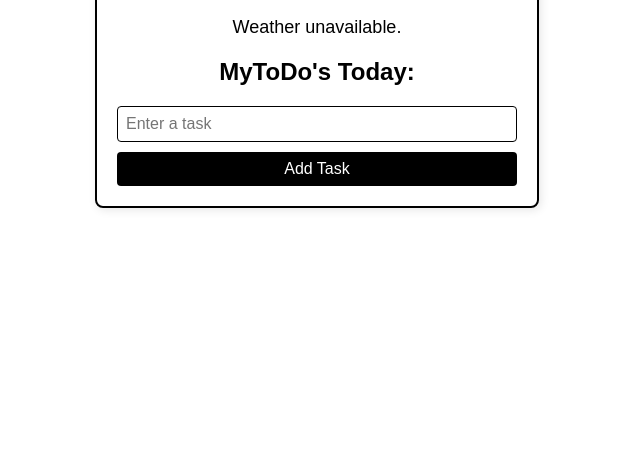
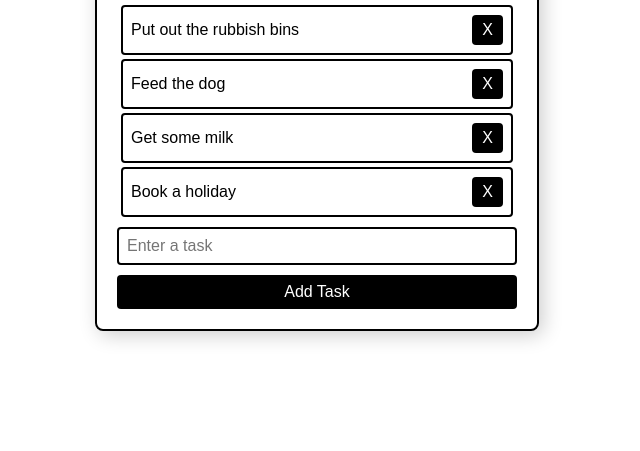
Before and after one commit to sidendev/MyToDo, a website built with Vite: page index.html in a window 1280 px wide. Shown: the part 349-800 px from the top of the page, without its empty margins (323-963 px from the left). Built offline with nearby package versions, Linux system fonts and the light colour scheme; no server answers.

Commit message:
Add fetch tasks function to pull list from json in public directory, updated styling

```diff
--- a/public/todos.json
+++ b/public/todos.json
@@ -0,0 +1,24 @@
+{
+    "tasks": [
+        {
+            "id": 1,
+            "task": "Put out the rubbish bins",
+            "taskComplete": false
+        },
+        {
+            "id": 2,
+            "task": "Feed the dog",
+            "taskComplete": false
+        },
+        {
+            "id": 3,
+            "task": "Get some milk",
+            "taskComplete": false
+        },
+        {
+            "id": 4,
+            "task": "Book a holiday",
+            "taskComplete": false
+        }
+    ]
+}
--- a/src/main.ts
+++ b/src/main.ts
@@ -15,7 +15,9 @@ app.innerHTML = `
     <p id="weather">Fetching weather...</p>
 
     <h2 class="todo__heading">MyToDo's Today:</h2>
-    <ul class="todo__list" id="todoList"></ul>
+
+    <ul class="todo__list" id="todoList">
+    </ul>
 
     <form id="todoForm" class="todo__form">
       <input type="text" id="todoInput" class="todo__input" placeholder="Enter a task" />
@@ -36,7 +38,7 @@ const updateGreeting = (): void => {
     if (!greetingElement) return;
 
     const now: Date = new Date();
-    console.log('now:', now);
+    // console.log('now:', now);
     const hours: number = now.getHours();
     let greeting: string = 'Hello';
 
@@ -48,24 +50,66 @@ const updateGreeting = (): void => {
         greeting = 'Good evening';
     }
 
-    greetingElement.textContent = `${greeting}, Si!`;
+    greetingElement.textContent = `${greeting}, Si`;
 };
 
 const fetchWeather = async (): Promise<void> => {
     const weatherElement = document.getElementById('weather');
     if (!weatherElement) return;
 
+    // London API not currently working, using Manchester for now
     try {
         const response: Response = await fetch(
-            'https://wttr.in/London?format=%C+%t'
+            'https://wttr.in/Manchester?format=%C+%t'
         );
         const weatherText: string = await response.text();
         weatherElement.textContent = `Today's weather in London: ${weatherText}`;
     } catch (error) {
         weatherElement.textContent = 'Weather unavailable.';
+        console.log(error);
+    }
+};
+
+// const fetchTasks = async (): Promise<void> => {
+//     try {
+//         const response = await fetch('/todos.json');
+//         const tasks = await response.json();
+//         console.log(tasks);
+//     } catch (error) {
+//         console.error('Failed to fetch tasks:', error);
+//     }
+// };
+
+const fetchTasks = async (): Promise<void> => {
+    const todoList = document.getElementById('todoList');
+    if (!todoList) return;
+
+    try {
+        const response = await fetch('/todos.json');
+        const taskData = await response.json();
+        const tasks = taskData.tasks;
+
+        todoList.innerHTML = '';
+
+        // fix for type on task
+        tasks.forEach(
+            (task: { id: number; task: string; taskComplete: boolean }) => {
+                console.log(task.task);
+                const li = document.createElement('li');
+                li.className = 'todo__task';
+                li.innerHTML = `
+              <span>${task.task}</span>
+              <button class="todo__delete-button" data-id="${task.id}">X</button>
+          `;
+                todoList.appendChild(li);
+            }
+        );
+    } catch (error) {
+        console.error('Failed to fetch tasks:', error);
     }
 };
 
 // This should call these functions on page load
 updateGreeting();
 fetchWeather();
+fetchTasks();
--- a/src/styles/styles.scss
+++ b/src/styles/styles.scss
@@ -17,13 +17,13 @@ body {
     padding: 20px;
     border: 2px solid #000;
     border-radius: 8px;
-    box-shadow: 2px 2px 10px rgba(0, 0, 0, 0.1);
+    box-shadow: 4px 4px 20px rgba(0, 0, 0, 0.2);
     text-align: center;
 }
 
 // Title
 .todo__title {
-    font-size: 24px;
+    font-size: 2rem;
     font-weight: bold;
     margin-bottom: 10px;
 }
@@ -31,7 +31,7 @@ body {
 // Greeting & Weather Section
 #greeting,
 #weather {
-    font-size: 18px;
+    font-size: 1.25rem;
     margin-bottom: 10px;
 }
 
@@ -47,7 +47,33 @@ body {
     justify-content: space-between;
     align-items: center;
     padding: 8px;
-    border-bottom: 1px solid #000;
+    border-bottom: 2px solid #000;
+    margin: 0.25rem;
+}
+
+.todo__task {
+    display: flex;
+    justify-content: space-between;
+    align-items: center;
+    padding: 8px;
+    border: 2px solid #000;
+    border-radius: 4px;
+    font-size: 1rem;
+    background-color: #fff;
+}
+
+.todo__delete-button {
+    background-color: #000;
+    color: #fff;
+    border: none;
+    border-radius: 4px;
+    padding: 6px 10px;
+    cursor: pointer;
+    font-size: 1rem;
+}
+
+.todo__delete-button:hover {
+    background-color: red;
 }
 
 // Form Input
@@ -59,9 +85,9 @@ body {
 
 .todo__input {
     padding: 8px;
-    border: 1px solid #000;
+    border: 2px solid #000;
     border-radius: 4px;
-    font-size: 16px;
+    font-size: 1rem;
 }
 
 .todo__button {
@@ -71,7 +97,7 @@ body {
     border: none;
     border-radius: 4px;
     cursor: pointer;
-    font-size: 16px;
+    font-size: 1rem;
 }
 
 .todo__button:hover {
```
